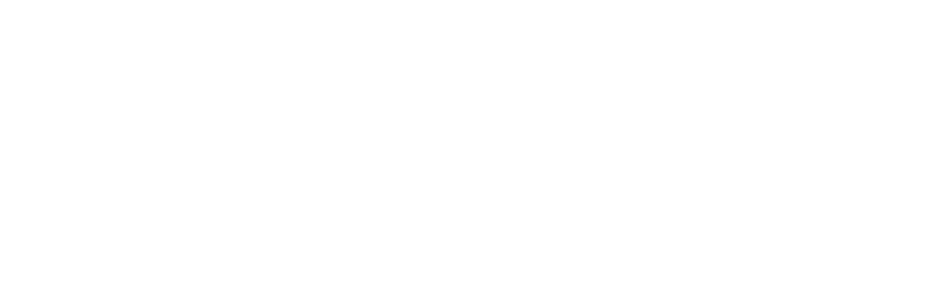
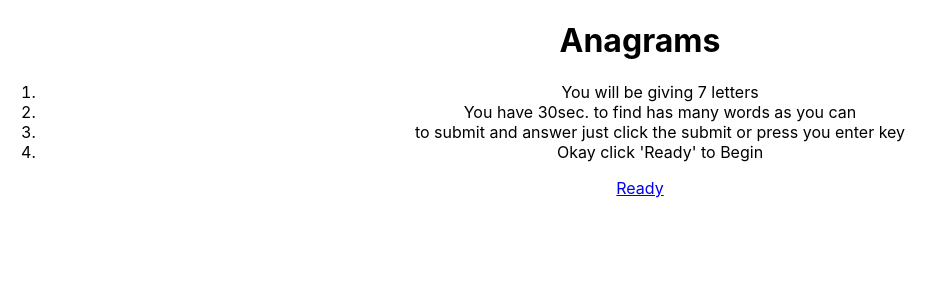
Before and after one commit to JohnJoseph2019/Eye4words, a React (Create React App) app: page / in a window 1280 px wide. Shown: the top 300 px of the page, without its empty margins (0-946 px from the left). Built offline with nearby package versions, Linux system fonts and the light colour scheme.

Commit message:
Added My three components connected Just a title and a link if needed on each page

```diff
--- a/src/App.js
+++ b/src/App.js
@@ -1,9 +1,25 @@
 import React from 'react';
+import { Route, Switch } from "react-router-dom"
 import './App.css';
+import Homepage from "./components/Homepage/Homepage"
+import PlayGame from "./components/PlayGame/PlayGame"
+import Results from "./components/Results/Results"
 
 function App() {
+
   return (
     <div className="App">
+      <Switch>
+        <Route path="/PlayGame">
+          <PlayGame />
+        </Route>
+        <Route path="/Results">
+          <Results />
+        </Route>
+        <Route path="/">
+          <Homepage />
+        </Route>
+      </Switch>
 
     </div>
   );
--- /dev/null
+++ b/src/components/Homepage/Homepage.js
@@ -0,0 +1,18 @@
+import React from "react"
+import { Link } from "react-router-dom"
+
+
+export default function Homepage() {
+  return (
+    <>
+      <h1>Anagrams</h1>
+      <ol>
+        <li>You will be giving 7 letters</li>
+        <li>You have 30sec. to find has many words as you can</li>
+        <li>to submit and answer just click the submit or press you enter key</li>
+        <li>Okay click 'Ready' to Begin</li>
+      </ol>
+      <Link to="/PlayGame">Ready</Link>
+    </>
+  )
+}
--- /dev/null
+++ b/src/components/PlayGame/PlayGame.js
@@ -0,0 +1,11 @@
+import React from "react"
+import { Link } from "react-router-dom"
+
+export default function PlayGame() {
+  return (
+    <>
+      <h1>PlaY Game</h1>
+      <Link to="/Results"><button>Results</button></Link>
+    </>
+  )
+}
--- /dev/null
+++ b/src/components/Results/Results.js
@@ -0,0 +1,7 @@
+import React from "react"
+
+export default function Results() {
+  return (
+    <h1>Results</h1>
+  )
+}
--- a/src/index.js
+++ b/src/index.js
@@ -4,13 +4,13 @@
 import App from './App';
 import * as serviceWorker from './serviceWorker';
 import {
-  BrowserRouter as Router
+  BrowserRouter
 } from "react-router-dom"
 
 ReactDOM.render(
-  <Router>
+  <BrowserRouter >
     <App />
-  </Router>,
+  </BrowserRouter >,
   document.getElementById('root')
 );
 
```
Also changed, not shown: src/components/Homepage.js (deleted).
